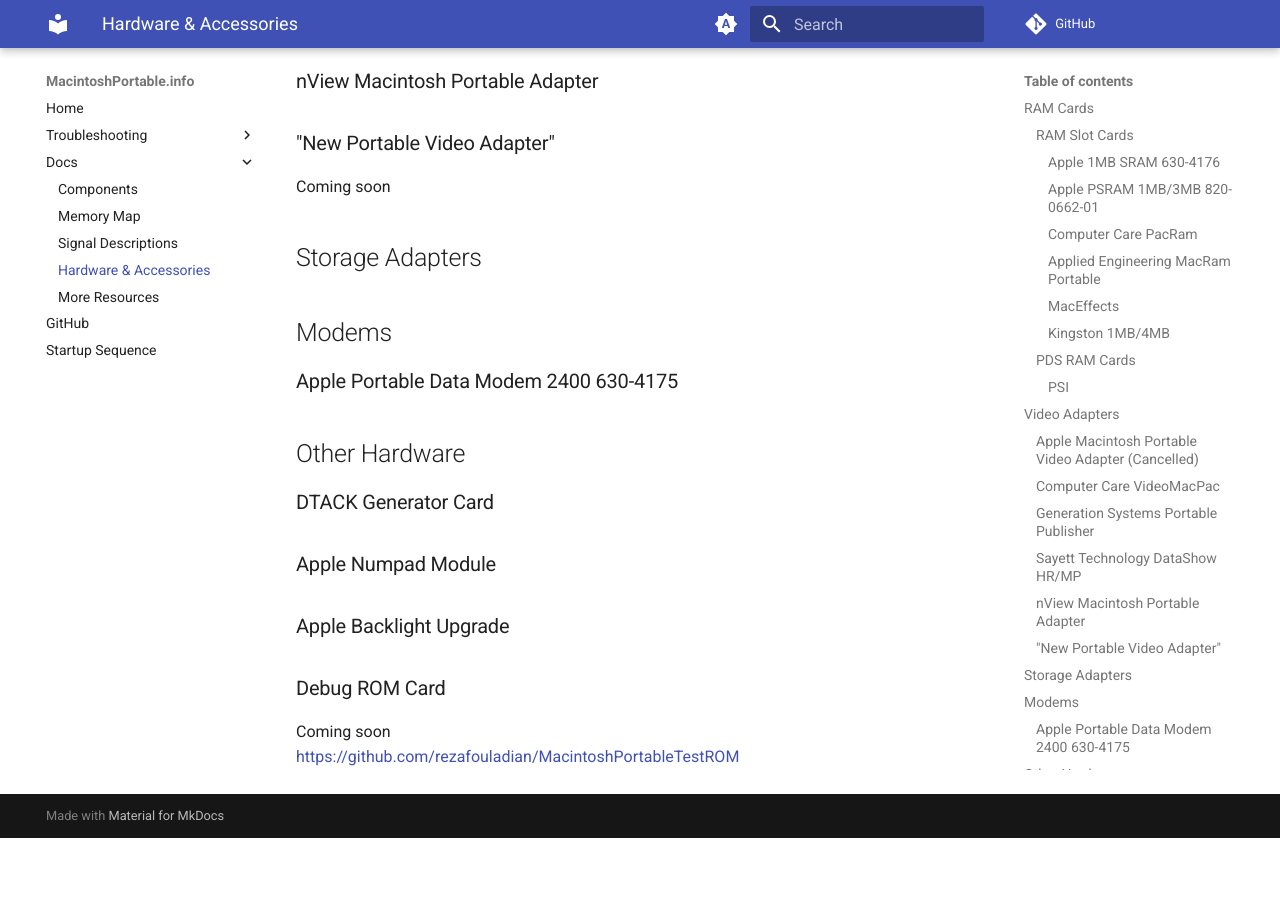
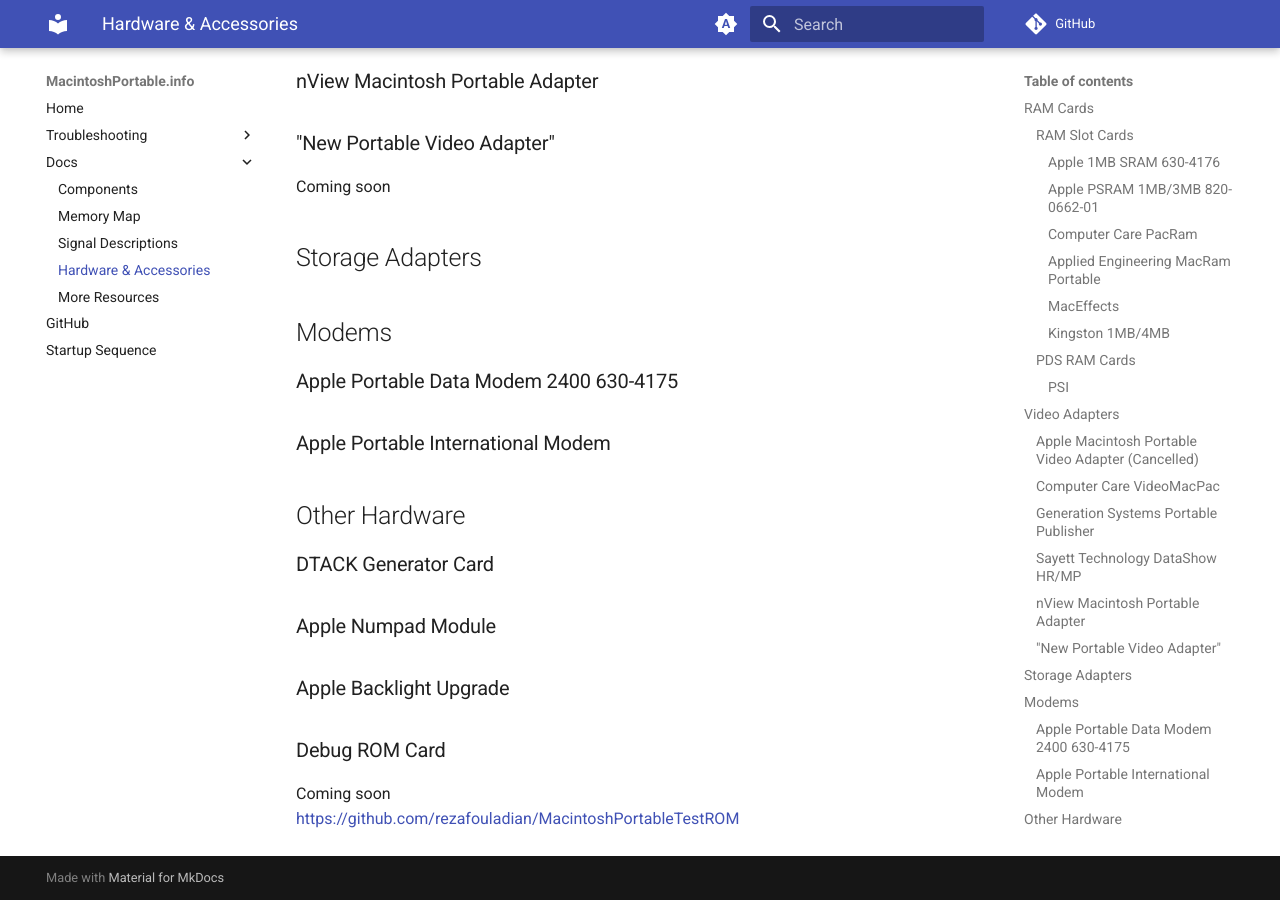
Before and after one commit to rezafouladian/MacintoshPortable, an MkDocs documentation site: the page built from docs/HardwareAndAccessories.md, in a window 1280 px wide and 900 px high, scrolled down 954 px. Built offline with MkDocs 1.6.1 and Material for MkDocs 9.7.7, drawn with Linux system fonts in a browser that asks for light colours; comment, search, counter and statistics services are not loaded; before the commit the page ends 1792 px from its top, so only the background shows below that.

Commit message:
Update HardwareAndAccessories.md

```diff
--- a/docs/HardwareAndAccessories.md
+++ b/docs/HardwareAndAccessories.md
@@ -39,6 +39,8 @@ Coming soon
 
 ### Apple Portable Data Modem 2400 630-4175
 
+### Apple Portable International Modem
+
 ## Other Hardware
 
 ### DTACK Generator Card
```
